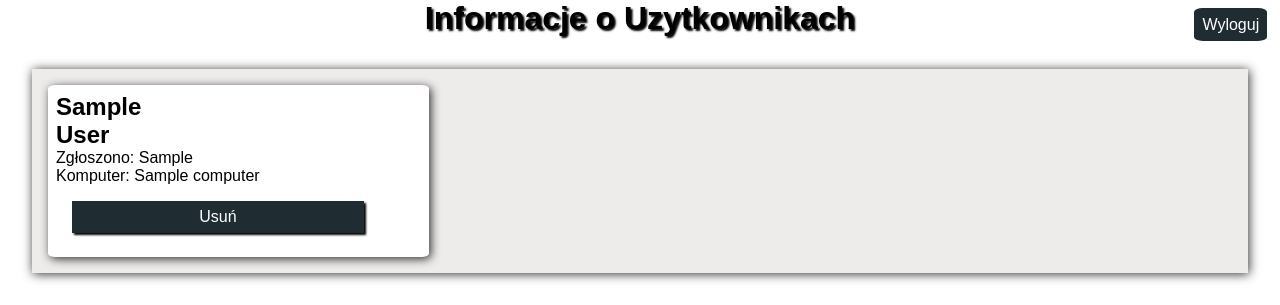
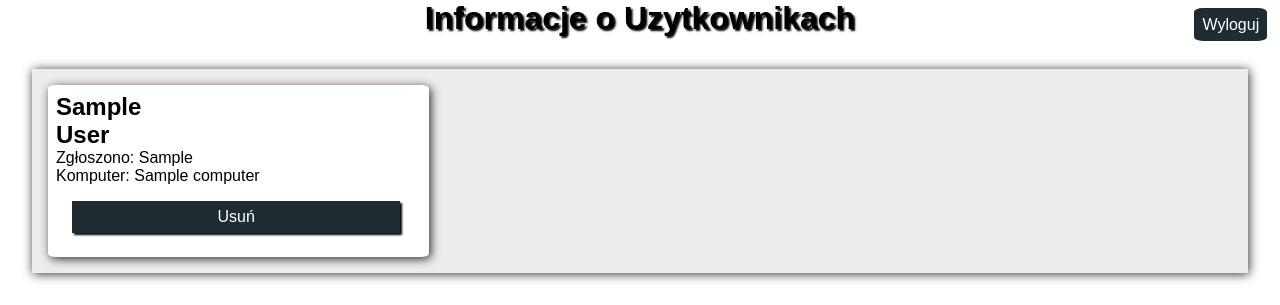
Before and after one commit to MrFajFel/Praktyki-, a Django app: template app/templates/logs.html in a window 1280 px wide. Shown: the top 305 px of the page. Run offline with Django 5.2, Linux system fonts and the light colour scheme; the template is opened without the code that fills it: most values are stand-ins (such as "Sample title", 1, 10 or a date in 2020).

Commit message:
Poprawa Css czyli guzik usun powiekszony.

```diff
--- a/app/static/css/index.css
+++ b/app/static/css/index.css
@@ -55,7 +55,7 @@
 }
 .DoinnejStrony{
     height: 2rem;
-    width: 80%;
+    width: 90%;
     text-decoration: none;
     background-color: #1F2D33;
     color: white;
@@ -70,7 +70,7 @@
     color: black;
     animation: normal 1s animacjaguzik;
     height: 2rem;
-    width: 80%;
+    width: 90%;
     text-decoration: none;
     display: flex;
     justify-content: center;
```
